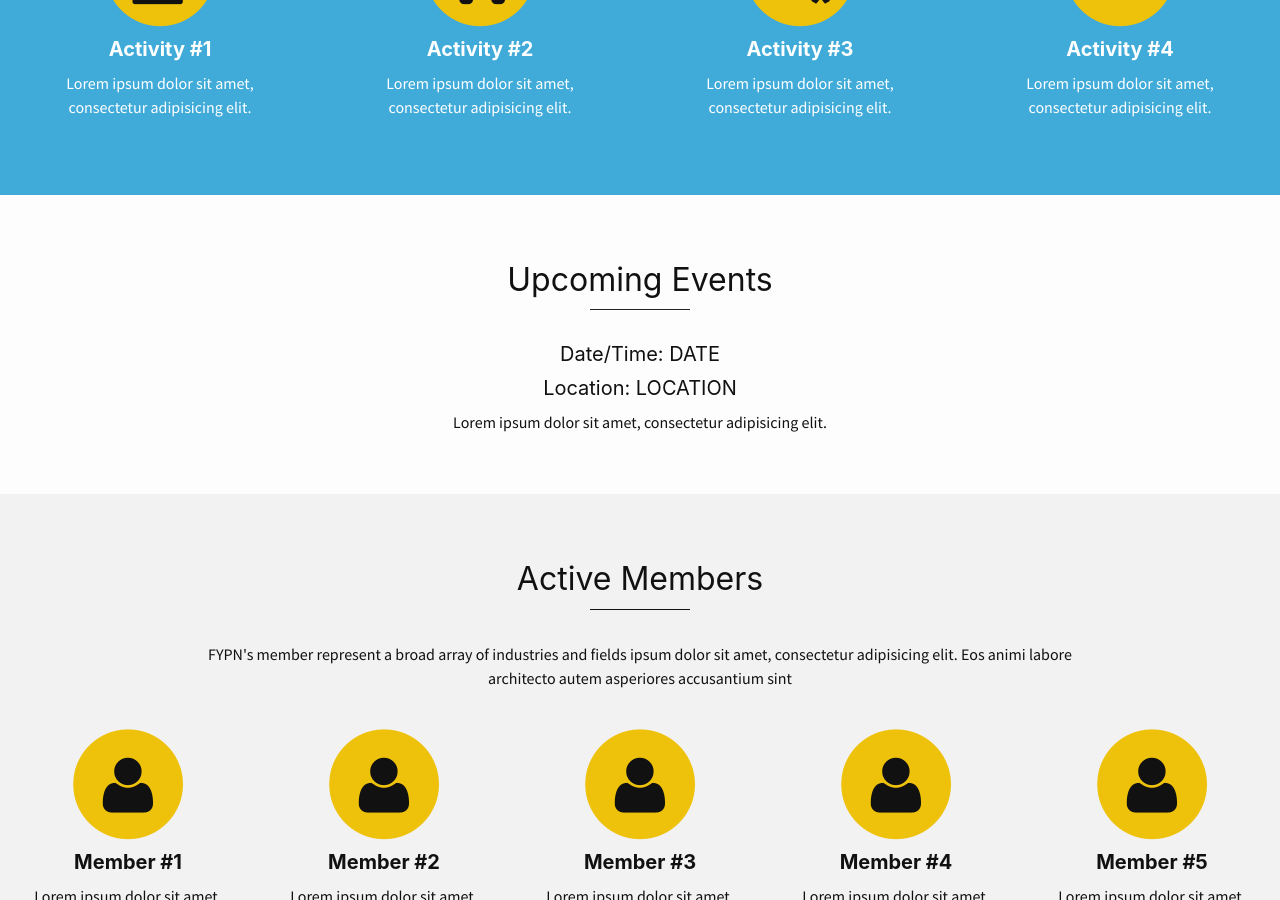
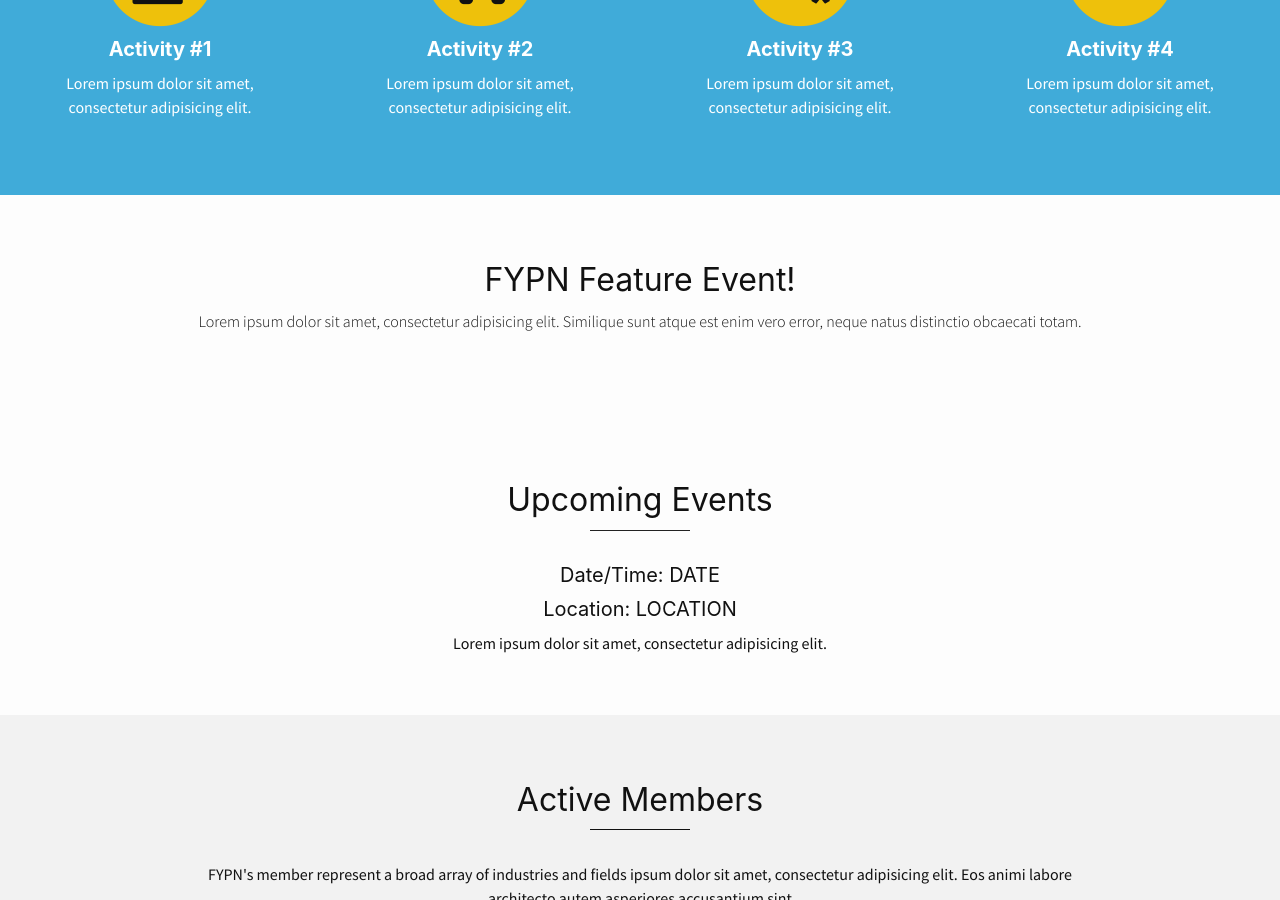
Before and after one commit to BillTalkington/FYPN, a Jekyll site: the page built from index.html, in a window 1280 px wide and 900 px high, scrolled down 1359 px. Built offline with Jekyll 4.4.1, drawn with Linux system fonts in a browser that asks for light colours.

Commit message:
Add feature event section

```diff
--- /dev/null
+++ b/_includes/feature-event.html
@@ -0,0 +1,6 @@
+<section id="feature-event" class="feature-event">
+  <div class="text-centered">
+    <h2>FYPN Feature Event!</h2>
+    <p class="lead-statement">Lorem ipsum dolor sit amet, consectetur adipisicing elit. Similique sunt atque est enim vero error, neque natus distinctio obcaecati totam.</p>
+  </div>
+</section>
--- a/_layouts/front.html
+++ b/_layouts/front.html
@@ -9,6 +9,7 @@
   {% include header.html %}
   {% include about-us.html %}
   {% include activities.html %}
+  {% include feature-event.html %}
   {% include upcoming-events.html %}
   {% include members.html %}
   {% include callout-to-join.html %}
```
